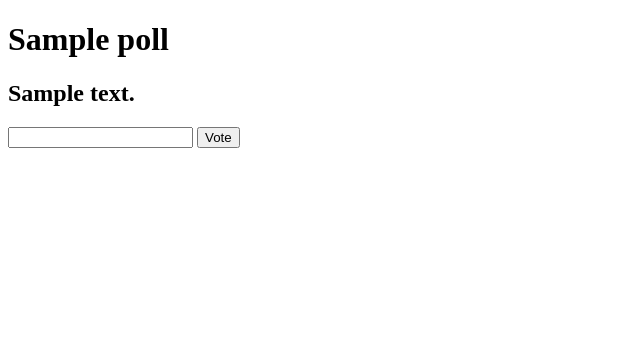
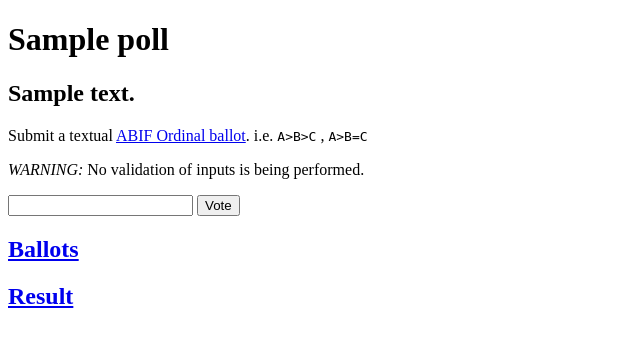
Before and after one commit to carlschroedl/pivot_dj4, a Django app: page /polls/1/ in a window 1280 px wide. Shown: the top 347 px of the page, without its empty margins (0-640 px from the left). Run offline with Django 4.2, Linux system fonts and the light colour scheme; tables that the repository leaves empty hold one stand-in row (values such as "Sample post").

Commit message:
Added cross-links in UI, improved docs

```diff
--- a/polls/templates/polls/ballot_index.html
+++ b/polls/templates/polls/ballot_index.html
@@ -12,5 +12,7 @@
     {% else %}
         <p>No ballots are available</p>
     {% endif %}
+        <h2><a href="{% url 'polls:detail' request.resolver_match.kwargs.pk %}">Vote</a></h2>
+        <h2><a href="{% url 'polls:result' request.resolver_match.kwargs.pk %}">Result</a></h2>
     </body>
 </html>
--- a/polls/templates/polls/poll.html
+++ b/polls/templates/polls/poll.html
@@ -4,10 +4,20 @@
     <body>
         <h1>{{ poll.name }}</h1>
         <h2>{{ poll.text }}</h2>
+        <div>
+            Submit a textual <a href="https://github.com/electorama/abif/blob/main/draft01/ballot_lines.md#ordinal-ballots">ABIF Ordinal ballot</a>.
+            i.e. <pre style="display:inline;">A&gt;B&gt;C</pre>
+            ,
+            <pre style="display:inline;">A&gt;B=C</pre>
+        </div>
+        <p><em>WARNING:</em> No validation of inputs is being performed.</p>
+
         <form action="{% url 'polls:vote' poll.id %}" method="post">
             {% csrf_token %}
             <input type="text" name="ballot"/>
             <input type="submit" value="Vote"/>
         </form>
+        <h2><a href="{% url 'polls:ballots' request.resolver_match.kwargs.pk %}">Ballots</a></h2>
+        <h2><a href="{% url 'polls:result' request.resolver_match.kwargs.pk %}">Result</a></h2>
     </body>
 </html>
--- a/polls/templates/polls/result.html
+++ b/polls/templates/polls/result.html
@@ -5,4 +5,6 @@
     <h2>{{ poll.text }}</h2>
     <h2>Result</h2>
     <h3>{{ result }}</h3>
+    <h2><a href="{% url 'polls:detail' request.resolver_match.kwargs.poll_id %}">Vote</a></h2>
+        <h2><a href="{% url 'polls:ballots' request.resolver_match.kwargs.poll_id %}">Ballots</a></h2>
 </body>
```
Also changed, not shown: polls/templates/polls/results.html (deleted, +0 -10 lines), README.md (added), 1 other file.
